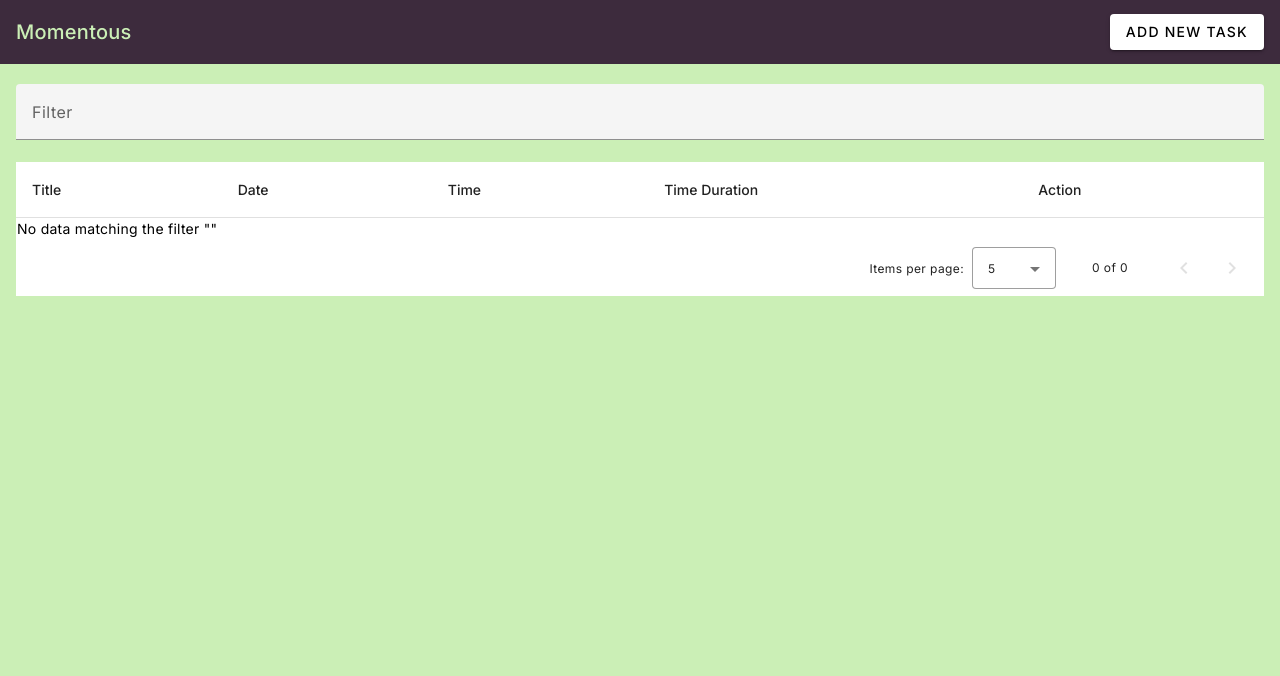
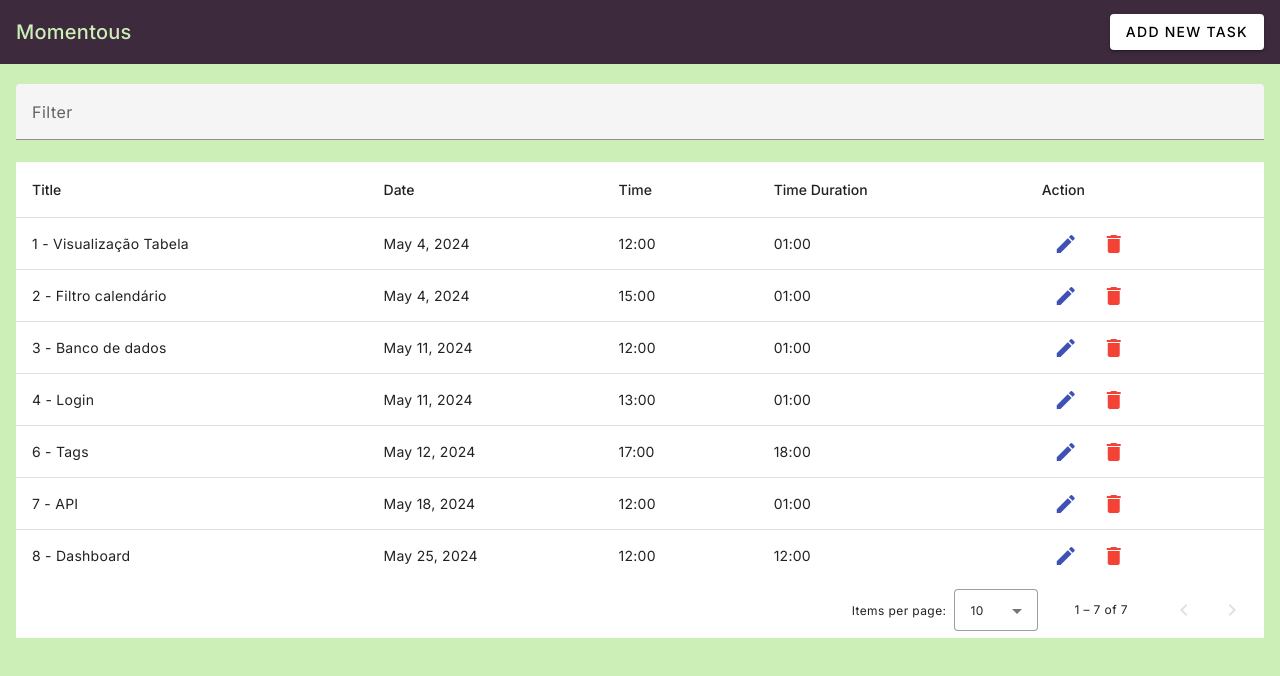
Before and after one commit to ErickFPrado/Momentous-App, an Angular app: page / in a window 1280 px wide. Shown: the top 676 px of the page. Built offline with nearby package versions, Linux system fonts and the light colour scheme; data requests are answered from the project's data file.

Commit message:
Alteração no 'banco de dados'

```diff
--- a/db.json
+++ b/db.json
@@ -1,3 +1,60 @@
 {
-  "tasks": []
+  "tasks": [
+    {
+      "id": "21ff",
+      "title": "1 - Visualização Tabela",
+      "description": "Alterar a visualização da tabela para formato de calendário",
+      "date": "2024-05-04T03:00:00.000Z",
+      "time": "12:00",
+      "timeDuration": "01:00"
+    },
+    {
+      "id": "c4d9",
+      "title": "2 - Filtro calendário",
+      "description": "Filtro de dia, semana e hora",
+      "date": "2024-05-04T03:00:00.000Z",
+      "time": "15:00",
+      "timeDuration": "01:00"
+    },
+    {
+      "id": "c16f",
+      "title": "3 - Banco de dados",
+      "description": "Implementar banco de dados: SQLite para login de usuários e tasks",
+      "date": "2024-05-11T03:00:00.000Z",
+      "time": "12:00",
+      "timeDuration": "01:00"
+    },
+    {
+      "id": "69a3",
+      "title": "4 - Login",
+      "description": "Implementação de cadastro de novos usuários e tela de login",
+      "date": "2024-05-11T03:00:00.000Z",
+      "time": "13:00",
+      "timeDuration": "01:00"
+    },
+    {
+      "id": "a70c",
+      "title": "6 - Tags",
+      "description": "Implementação de tags nas tarefas",
+      "date": "2024-05-12T03:00:00.000Z",
+      "time": "17:00",
+      "timeDuration": "18:00"
+    },
+    {
+      "id": "9669",
+      "title": "7 - API",
+      "description": "Com a visualização de calendário, conectar com API de feriado e destacá-los.",
+      "date": "2024-05-18T03:00:00.000Z",
+      "time": "12:00",
+      "timeDuration": "01:00"
+    },
+    {
+      "id": "4c49",
+      "title": "8 - Dashboard",
+      "description": "Gráfico de resolução de tarefas;\nGráfico de tags com maior número de tarefas resolvidas;",
+      "date": "2024-05-25T03:00:00.000Z",
+      "time": "12:00",
+      "timeDuration": "12:00"
+    }
+  ]
 }
--- a/src/app/app.component.html
+++ b/src/app/app.component.html
@@ -55,6 +55,6 @@
       </tr>
     </table>
 
-    <mat-paginator [pageSizeOptions]="[5, 10, 25, 100]" aria-label="Select page of users"></mat-paginator>
+    <mat-paginator [pageSizeOptions]="[10, 25, 100]" aria-label="Select page of users"></mat-paginator>
   </div>
 </div>
```
